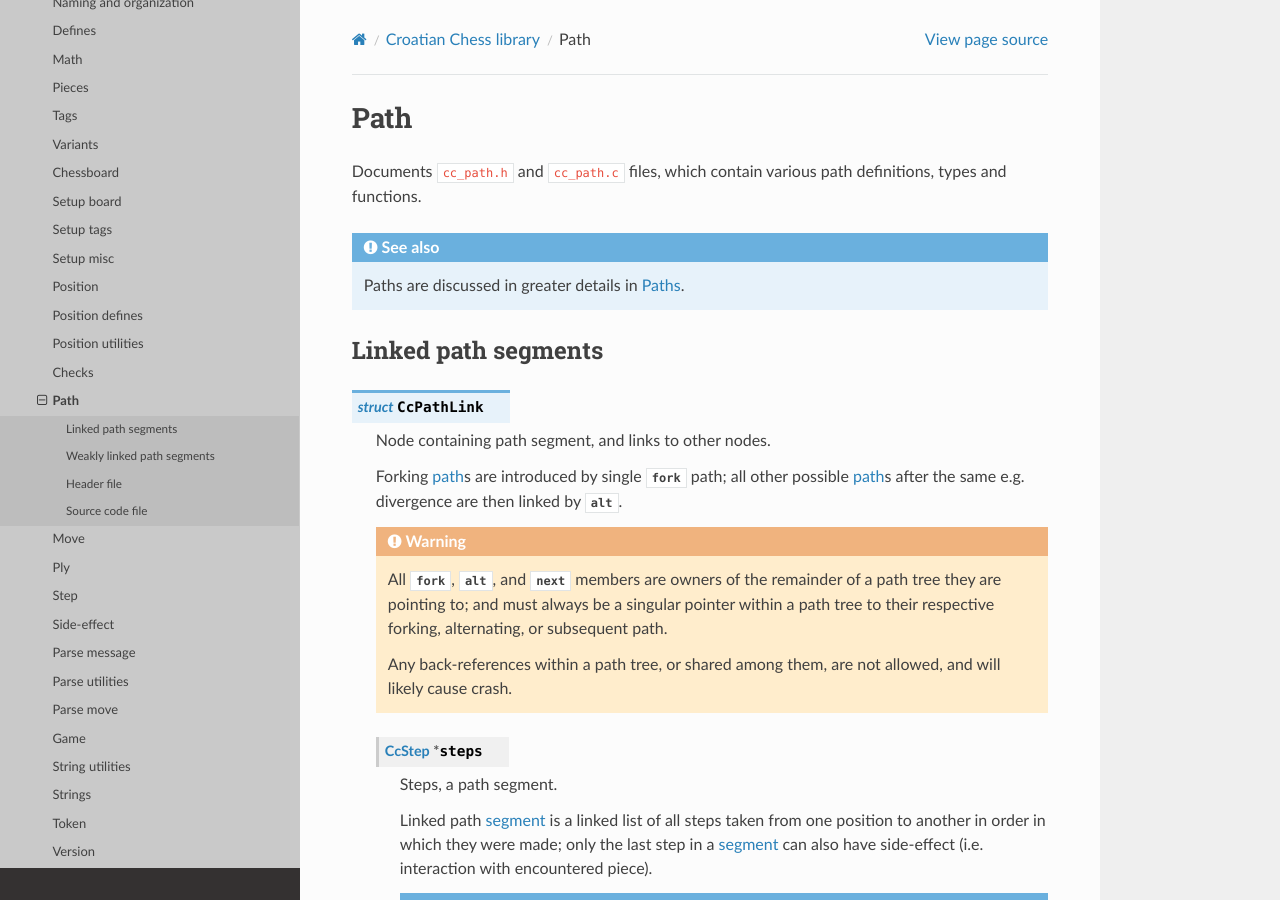
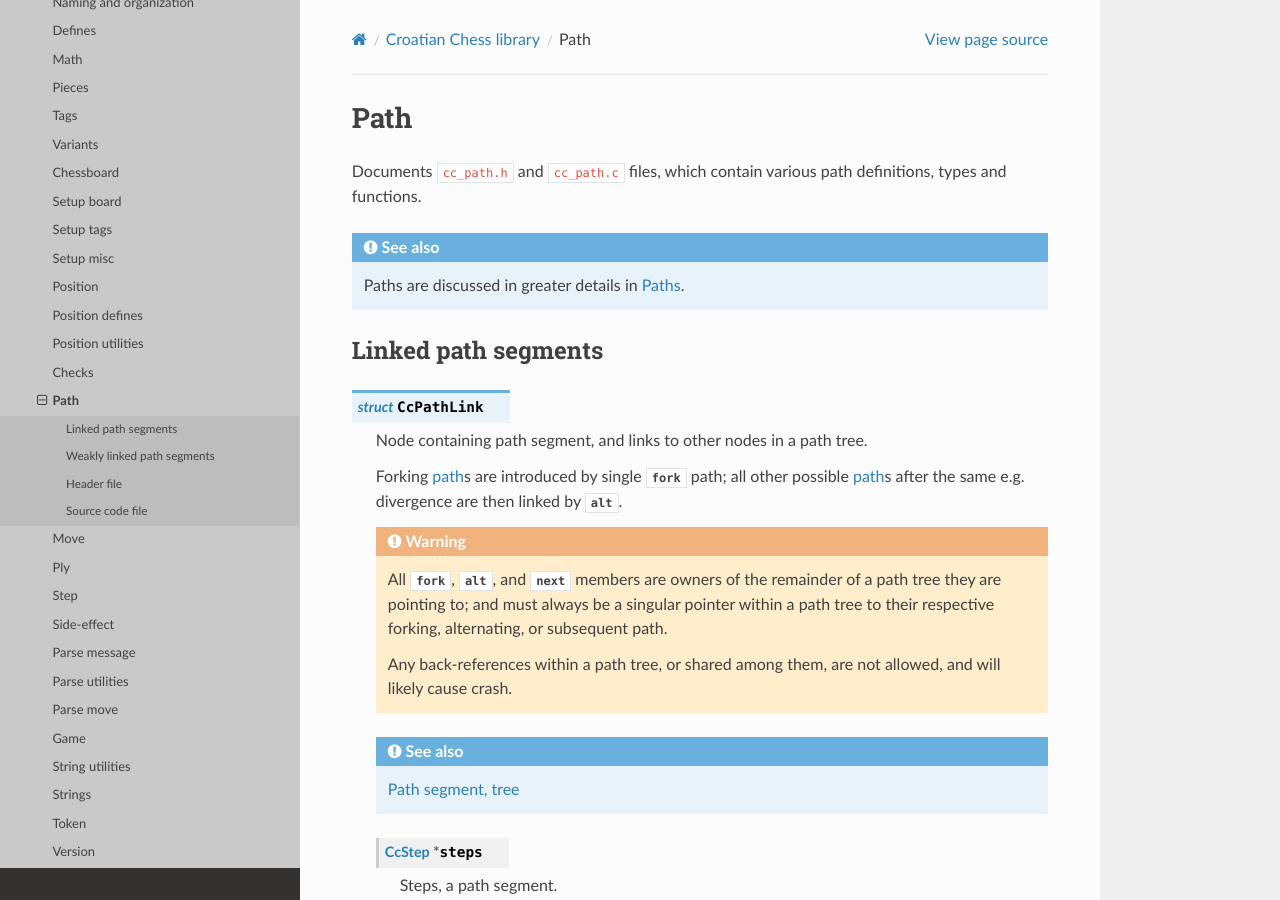
Before and after one commit to mmlacak/crochess, a Sphinx documentation site: the page built from docs/source/libcc/ccpath.rst, in a window 1280 px wide and 900 px high. Built offline with Sphinx 7.4.7 and the Read the Docs theme 3.1.0, drawn with Linux system fonts in a browser that asks for light colours; some of the changed text lies outside the part shown.

Commit message:
Tiny clarification.

```diff
--- a/docs/source/libcc/ccpath.rst
+++ b/docs/source/libcc/ccpath.rst
@@ -23,7 +23,7 @@ Linked path segments
 
 .. c:struct:: CcPathLink
 
-    Node containing path segment, and links to other nodes.
+    Node containing path segment, and links to other nodes in a path tree.
 
     Forking :term:`path`\s are introduced by single :c:member:`fork` path; all
     other possible :term:`path`\s after the same e.g. divergence are then linked
```
Also changed, not shown: other parts of docs/source/libcc/ccpath.rst (+4 -4 lines).
